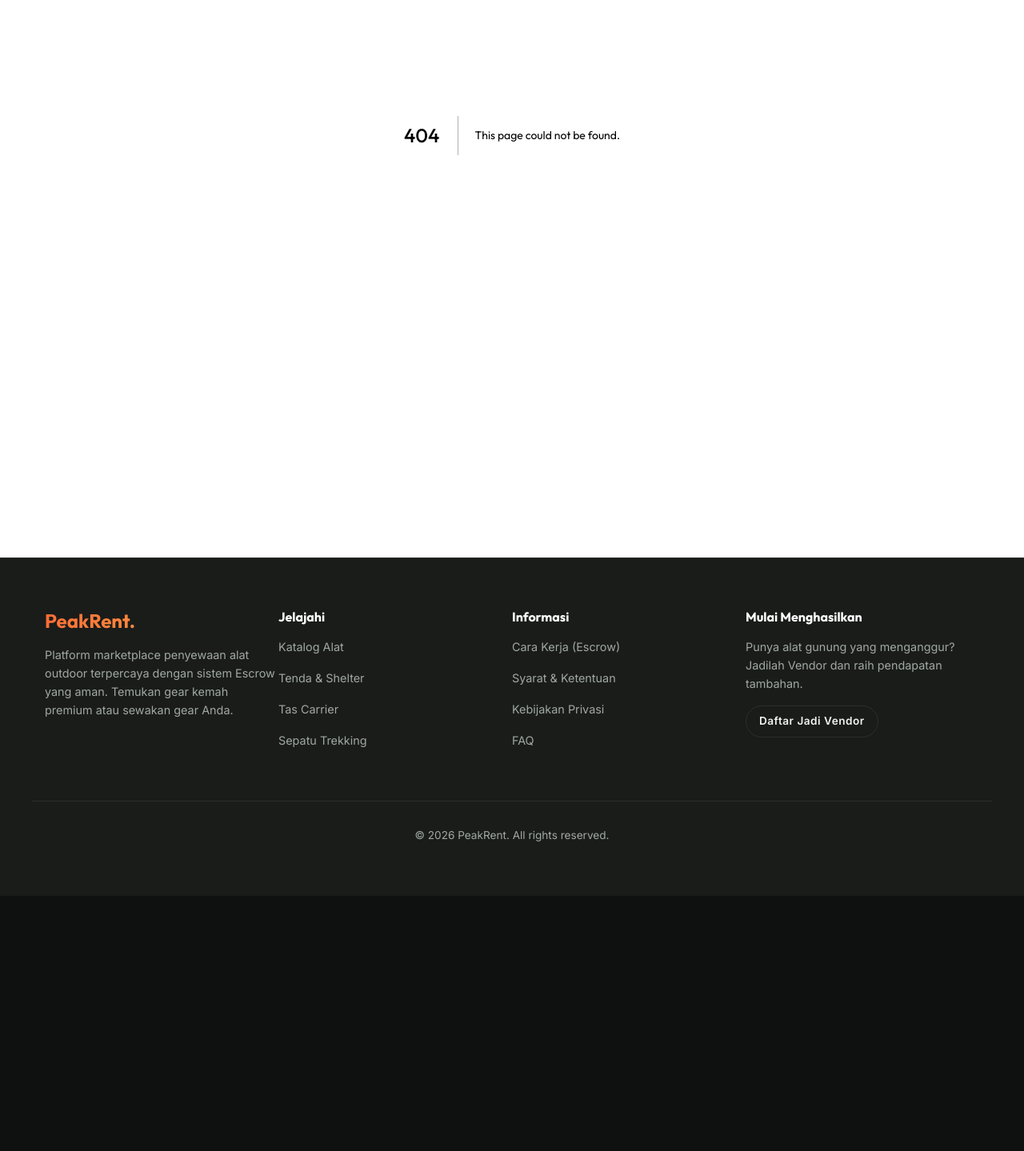
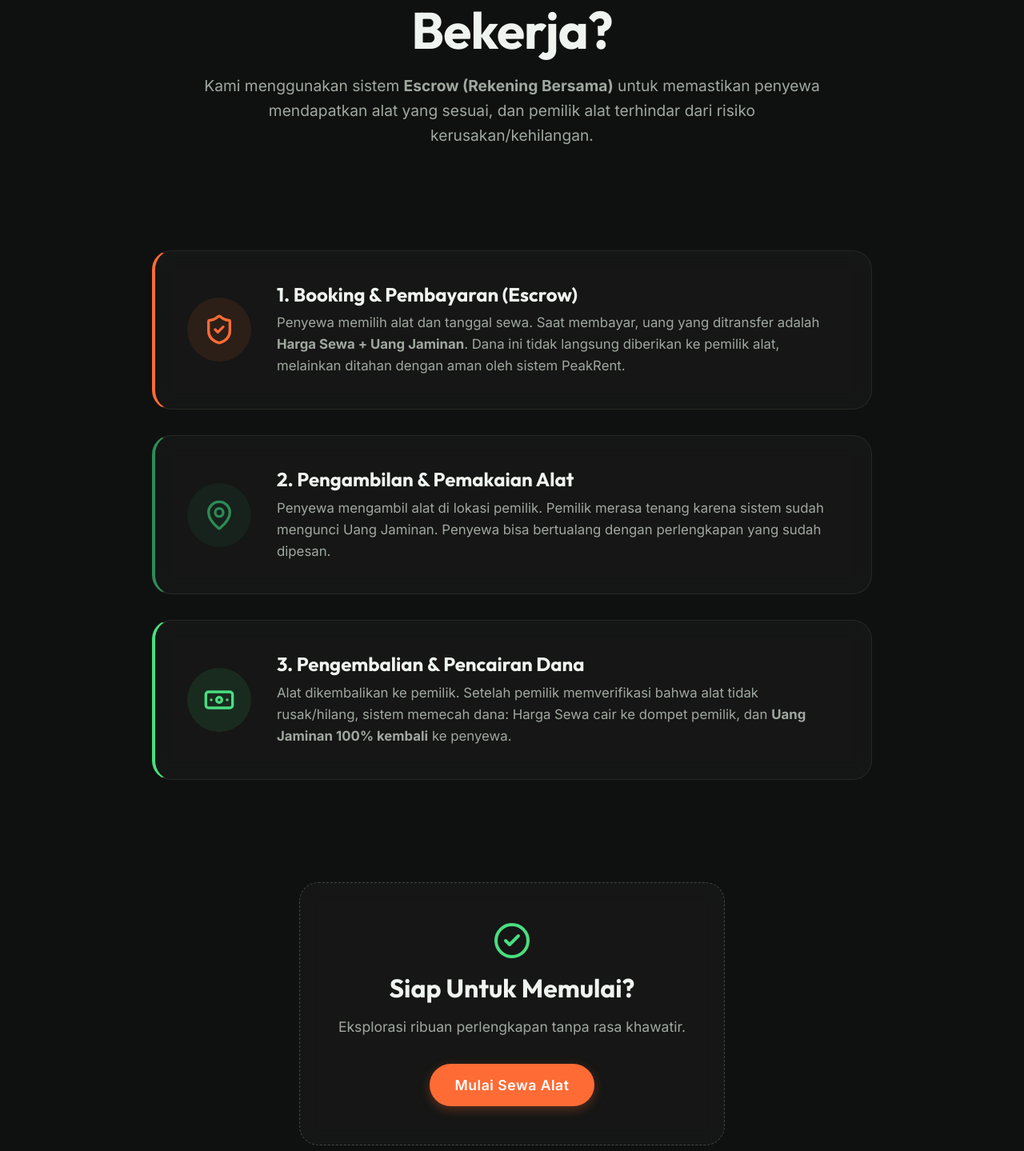
Before and after one commit to banyusinatryo/rent-outdoor-fe, a Next.js app: page /cara-kerja in a window 1280 px wide. Before the commit this address had no page. Shown: the part 231-1670 px from the top of the page at 80% size. Before the commit the page ends 1351 px from the top, so only its background shows below. Built offline with nearby package versions, Linux system fonts and the light colour scheme.

Commit message:
add page cara kerja

```diff
--- /dev/null
+++ b/app/cara-kerja/page.tsx
@@ -0,0 +1,112 @@
+"use client";
+
+import { motion } from "framer-motion";
+import { ShieldCheck, Banknote, MapPin, CheckCircle2, Lock } from "lucide-react";
+import Link from "next/link";
+
+export default function CaraKerja() {
+  const fadeInUp = {
+    hidden: { opacity: 0, y: 30 },
+    visible: { opacity: 1, y: 0, transition: { duration: 0.6, ease: "easeOut" } }
+  };
+
+  const staggerContainer = {
+    hidden: { opacity: 0 },
+    visible: {
+      opacity: 1,
+      transition: { staggerChildren: 0.2 }
+    }
+  };
+
+  return (
+    <div style={{ paddingTop: '100px', paddingBottom: 'var(--space-xl)', position: 'relative', overflow: 'hidden' }}>
+      {/* Background Effect */}
+      <div style={{ position: 'absolute', top: '-10%', right: '-10%', width: '500px', height: '500px', background: 'radial-gradient(circle, rgba(46,139,87,0.15) 0%, transparent 70%)', zIndex: -1, borderRadius: '50%', filter: 'blur(60px)', pointerEvents: 'none' }} />
+      <div style={{ position: 'absolute', top: '40%', left: '-10%', width: '600px', height: '600px', background: 'radial-gradient(circle, rgba(255,107,53,0.1) 0%, transparent 70%)', zIndex: -1, borderRadius: '50%', filter: 'blur(80px)', pointerEvents: 'none' }} />
+
+      <div className="container">
+        {/* Header Section */}
+        <motion.div
+          initial="hidden" animate="visible" variants={staggerContainer}
+          className="text-center" style={{ maxWidth: '800px', margin: '0 auto', marginBottom: 'var(--space-xl)' }}
+        >
+          <motion.div variants={fadeInUp} style={{ display: 'flex', justifyContent: 'center', marginBottom: '1rem' }}>
+            <span style={{ padding: '0.4rem 1rem', background: 'rgba(74,222,128,0.1)', color: '#4ade80', borderRadius: 'var(--radius-full)', fontWeight: 600, fontSize: '0.9rem', display: 'flex', alignItems: 'center', gap: '0.5rem', border: '1px solid rgba(74,222,128,0.2)' }}>
+              <Lock size={16} /> Keamanan Transaksi 100%
+            </span>
+          </motion.div>
+          <motion.h1 variants={fadeInUp} style={{ fontSize: 'clamp(2.5rem, 5vw, 4rem)', letterSpacing: '-1px', marginBottom: '1rem' }}>
+            Bagaimana <span className="text-gradient-primary">PeakRent</span> Bekerja?
+          </motion.h1>
+          <motion.p variants={fadeInUp} className="text-muted" style={{ fontSize: '1.2rem', lineHeight: 1.6 }}>
+            Kami menggunakan sistem <strong>Escrow (Rekening Bersama)</strong> untuk memastikan penyewa mendapatkan alat yang sesuai, dan pemilik alat terhindar dari risiko kerusakan/kehilangan.
+          </motion.p>
+        </motion.div>
+
+        {/* Step by Step Timeline */}
+        <motion.div
+          initial="hidden" whileInView="visible" viewport={{ once: true, margin: "-100px" }}
+          variants={staggerContainer}
+          style={{ maxWidth: '900px', margin: '0 auto', display: 'flex', flexDirection: 'column', gap: '2rem' }}
+        >
+          {/* Step 1 */}
+          <motion.div variants={fadeInUp} className="glass hover-lift" style={{ display: 'flex', gap: '2rem', padding: '2.5rem', borderRadius: 'var(--radius-lg)', alignItems: 'center', borderLeft: '4px solid var(--color-primary)' }}>
+            <div style={{ flexShrink: 0, width: '80px', height: '80px', background: 'rgba(255,107,53,0.1)', borderRadius: '50%', display: 'flex', alignItems: 'center', justifyContent: 'center', color: 'var(--color-primary)' }}>
+              <ShieldCheck size={40} />
+            </div>
+            <div>
+              <h3 style={{ fontSize: '1.5rem', marginBottom: '0.5rem' }}>1. Booking & Pembayaran (Escrow)</h3>
+              <p className="text-muted" style={{ fontSize: '1.05rem', lineHeight: 1.6 }}>
+                Penyewa memilih alat dan tanggal sewa. Saat membayar, uang yang ditransfer adalah <strong>Harga Sewa + Uang Jaminan</strong>. Dana ini tidak langsung diberikan ke pemilik alat, melainkan ditahan dengan aman oleh sistem PeakRent.
+              </p>
+            </div>
+          </motion.div>
+
+          {/* Step 2 */}
+          <motion.div variants={fadeInUp} className="glass hover-lift" style={{ display: 'flex', gap: '2rem', padding: '2.5rem', borderRadius: 'var(--radius-lg)', alignItems: 'center', borderLeft: '4px solid var(--color-accent)' }}>
+            <div style={{ flexShrink: 0, width: '80px', height: '80px', background: 'rgba(46,139,87,0.1)', borderRadius: '50%', display: 'flex', alignItems: 'center', justifyContent: 'center', color: 'var(--color-accent)' }}>
+              <MapPin size={40} />
+            </div>
+            <div>
+              <h3 style={{ fontSize: '1.5rem', marginBottom: '0.5rem' }}>2. Pengambilan & Pemakaian Alat</h3>
+              <p className="text-muted" style={{ fontSize: '1.05rem', lineHeight: 1.6 }}>
+                Penyewa mengambil alat di lokasi pemilik. Pemilik merasa tenang karena sistem sudah mengunci Uang Jaminan. Penyewa bisa bertualang dengan perlengkapan yang sudah dipesan.
+              </p>
+            </div>
+          </motion.div>
+
+          {/* Step 3 */}
+          <motion.div variants={fadeInUp} className="glass hover-lift" style={{ display: 'flex', gap: '2rem', padding: '2.5rem', borderRadius: 'var(--radius-lg)', alignItems: 'center', borderLeft: '4px solid #4ade80' }}>
+            <div style={{ flexShrink: 0, width: '80px', height: '80px', background: 'rgba(74,222,128,0.1)', borderRadius: '50%', display: 'flex', alignItems: 'center', justifyContent: 'center', color: '#4ade80' }}>
+              <Banknote size={40} />
+            </div>
+            <div>
+              <h3 style={{ fontSize: '1.5rem', marginBottom: '0.5rem' }}>3. Pengembalian & Pencairan Dana</h3>
+              <p className="text-muted" style={{ fontSize: '1.05rem', lineHeight: 1.6 }}>
+                Alat dikembalikan ke pemilik. Setelah pemilik memverifikasi bahwa alat tidak rusak/hilang, sistem memecah dana: Harga Sewa cair ke dompet pemilik, dan <strong>Uang Jaminan 100% kembali</strong> ke penyewa.
+              </p>
+            </div>
+          </motion.div>
+        </motion.div>
+
+        {/* Call to Action */}
+        <motion.div
+          initial="hidden" whileInView="visible" viewport={{ once: true }}
+          variants={fadeInUp}
+          className="text-center" style={{ marginTop: 'var(--space-xl)' }}
+        >
+          <div className="glass" style={{ display: 'inline-flex', flexDirection: 'column', alignItems: 'center', padding: '3rem', borderRadius: 'var(--radius-lg)', border: '1px dashed rgba(255,255,255,0.2)' }}>
+            <CheckCircle2 size={48} color="#4ade80" style={{ marginBottom: '1rem' }} />
+            <h2 style={{ fontSize: '2rem', marginBottom: '1rem' }}>Siap Untuk Memulai?</h2>
+            <p className="text-muted" style={{ marginBottom: '2rem', fontSize: '1.1rem' }}>Eksplorasi ribuan perlengkapan tanpa rasa khawatir.</p>
+            <div className="flex gap-sm">
+              <Link href="/katalog">
+                <button className="btn btn-primary" style={{ padding: '1rem 2rem', fontSize: '1.1rem' }}>Mulai Sewa Alat</button>
+              </Link>
+            </div>
+          </div>
+        </motion.div>
+      </div>
+    </div>
+  );
+}
```
